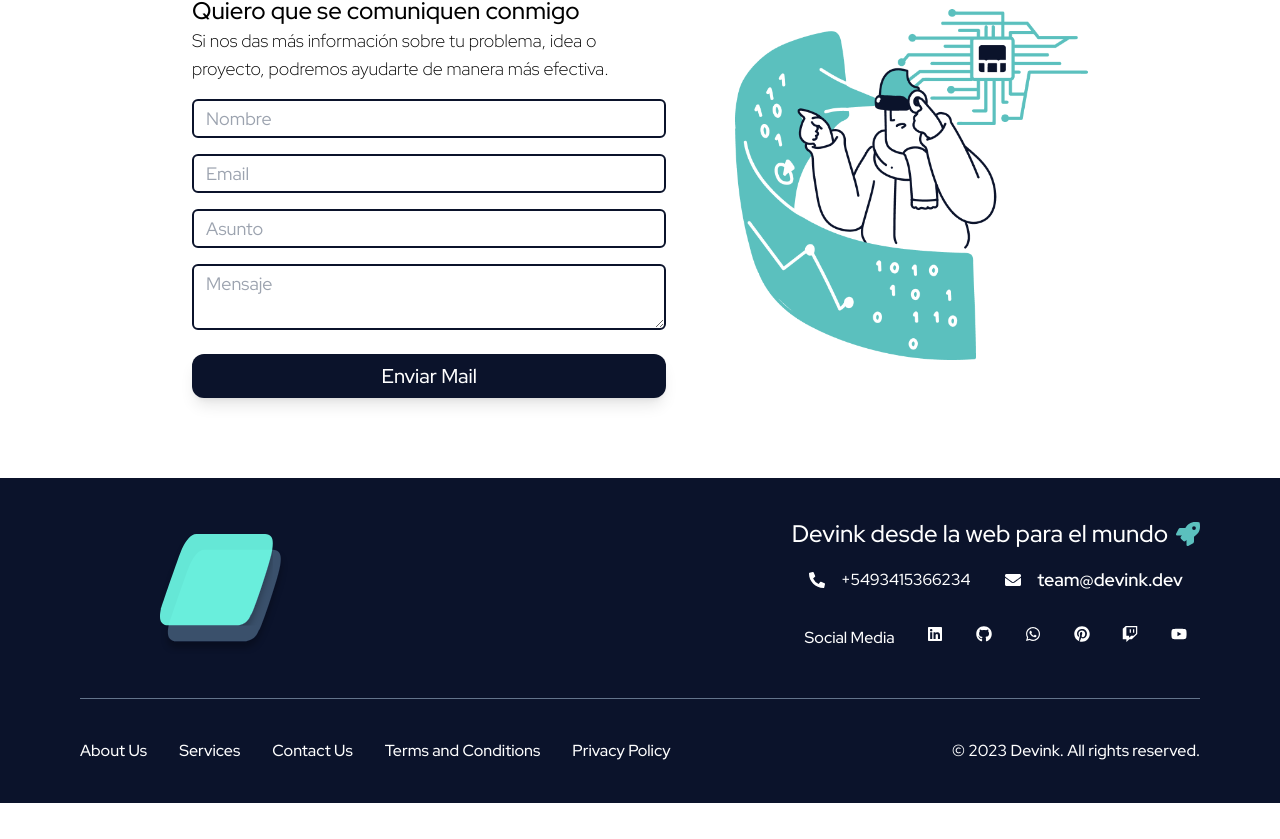
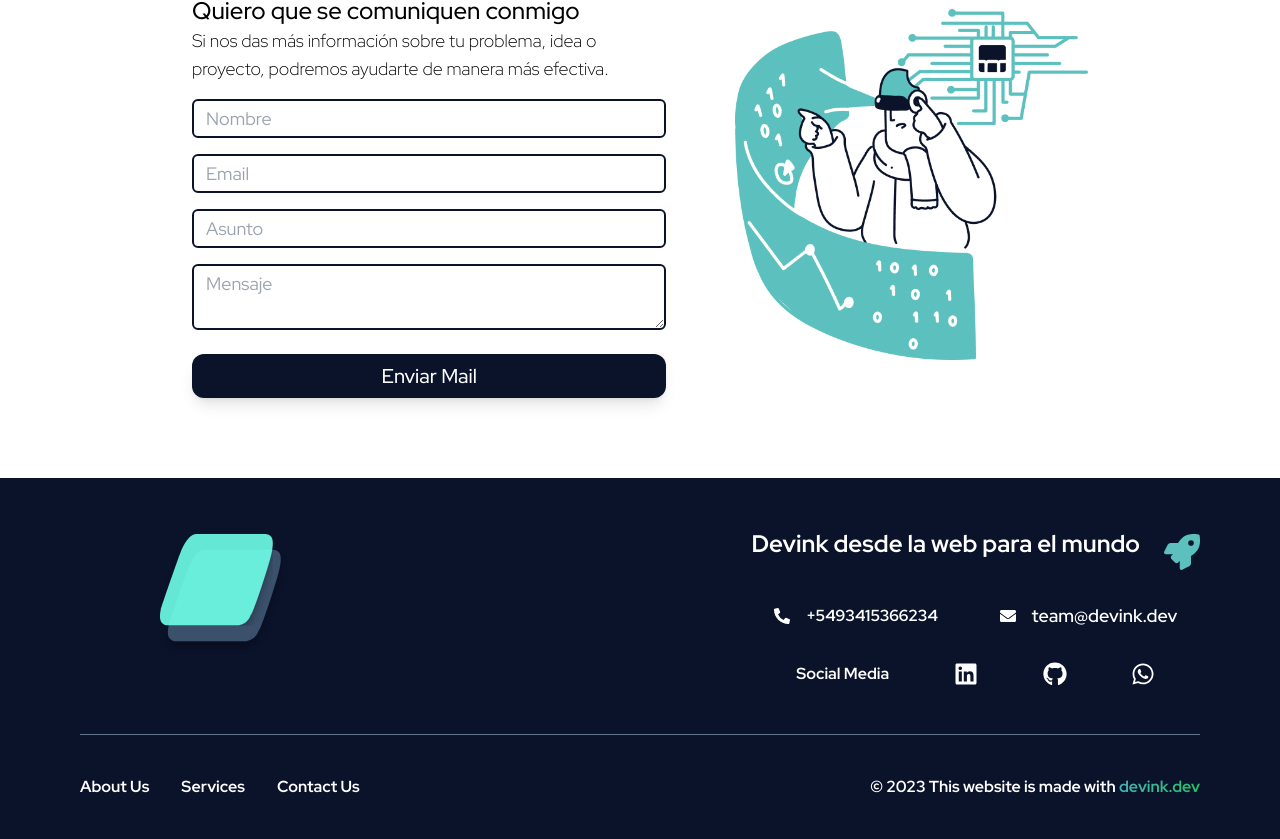
Before and after one commit to Devink-Solutions/devink, a Next.js app: page / in a window 1280 px wide. Shown: the part 3137-3976 px from the top of the page. Before the commit the page ends 3940 px from the top, so only its background shows below. Built offline with nearby package versions, Linux system fonts and the light colour scheme; what tailwindcss-animated would draw is missing.

Commit message:
fixFooter2

```diff
--- a/app/globals.css
+++ b/app/globals.css
@@ -32,3 +32,24 @@ background: #5BC0BE;
 		transform: rotate(-360deg);
 	}
 }
+
+
+@keyframes gradientAnimation {
+  0% {
+    background-position: 100% 0%;
+  }
+  100% {
+    background-position: 0% 100%;
+  }
+}
+
+.gradient-animated {
+  background-size: 200% 200%;
+  animation: gradientAnimation 3s linear infinite;
+}
+
+
+.animate-gradient-x {
+  background-size: 200% 200%;
+  animation: gradientAnimation 3s linear infinite;
+}
--- a/components/Footer1.jsx
+++ b/components/Footer1.jsx
@@ -10,12 +10,13 @@ import {
   FaTwitch,
   FaYoutube
 } from 'react-icons/fa'
+import Link from 'next/link'
 
 const Footer1 = () => {
   return (
-    <footer className="flex min-h-[250px] w-full flex-col items-center space-y-10 bg-blue-dark px-20 py-10 font-medium text-white">
+    <footer className="flex min-h-[250px] w-full flex-col items-center space-y-6  md:space-y-10 bg-blue-dark px-10 md:px-20 py-10 font-bold text-white">
       <div className="flex w-full flex-col md:flex-row md:justify-between space-y-5 md:space-y-0">
-        <figure className="flex flex-col items-center">
+        <figure className="hidden md:flex flex-col items-center">
           <img
             src="./logo-without-name.svg"
             alt="logo"
@@ -23,11 +24,12 @@ const Footer1 = () => {
           />
         </figure>
         <div>
-          <h2 className="flex items-center space-x-2 text-2xl">
-            <span>Devink desde la web para el mundo</span>
-            <FaRocket className="text-cyan" />
-          </h2>
-          <div className="mt-4 flex flex-row justify-around">
+          <div className='flex  flex-col md:flex-row w-full justify-center items-center pb-4'>
+          <h2 className="flex items-center space-x-2 text-2xl">Devink desde la web para el mundo</h2>
+            <FaRocket className="text-cyan text-2xl mt-4 md:ml-6 md:text-4xl" />
+
+          </div>
+          <div className="mt-4 flex flex-col gap-4 items-center md:flex-row justify-around">
             <span className="flex items-center space-x-4">
               <FaPhoneAlt />
               <span>+5493415366234</span>
@@ -47,12 +49,9 @@ const Footer1 = () => {
           <div className="mt-8 flex flex-row justify-evenly  gap-5">
             <span className="mb-2 block">Social Media</span>
 
-            <FaLinkedin className="cursor-pointer hover:text-blue-400" />
-            <FaGithub className="cursor-pointer hover:text-purple-500" />
-            <FaWhatsapp className="cursor-pointer hover:text-green-400" />
-            <FaPinterest className="cursor-pointer hover:text-red-400" />
-            <FaTwitch className="cursor-pointer hover:text-purple-600" />
-            <FaYoutube className="cursor-pointer hover:text-red-600" />
+            <FaLinkedin className="cursor-pointer hover:text-blue-400 text-2xl" />
+            <FaGithub className="cursor-pointer hover:text-purple-500 text-2xl" />
+            <FaWhatsapp className="cursor-pointer hover:text-green-400 text-2xl" />
           </div>
         </div>
       </div>
@@ -62,13 +61,17 @@ const Footer1 = () => {
           <li className="cursor-pointer hover:underline">About Us</li>
           <li className="cursor-pointer hover:underline">Services</li>
           <li className="cursor-pointer hover:underline">Contact Us</li>
-          <li className="cursor-pointer hover:underline">
-            Terms and Conditions
-          </li>
-          <li className="cursor-pointer hover:underline">Privacy Policy</li>
         </ul>
         <span className="mt-8 md:mt-0">
-          &copy; {new Date().getFullYear()} Devink. All rights reserved.
+          &copy; {new Date().getFullYear()} This website is made with{" "}
+          <Link
+            className="hover:text-cyan-400 bg-clip-text text-transparent bg-gradient-to-r from-blue-400 to-green-500 animate-gradient-x"
+            href="https://www.devink.dev/"
+            target="_blank"
+            rel="noopener noreferrer"
+          >
+            devink.dev
+          </Link>
         </span>
       </div>
     </footer>
```
